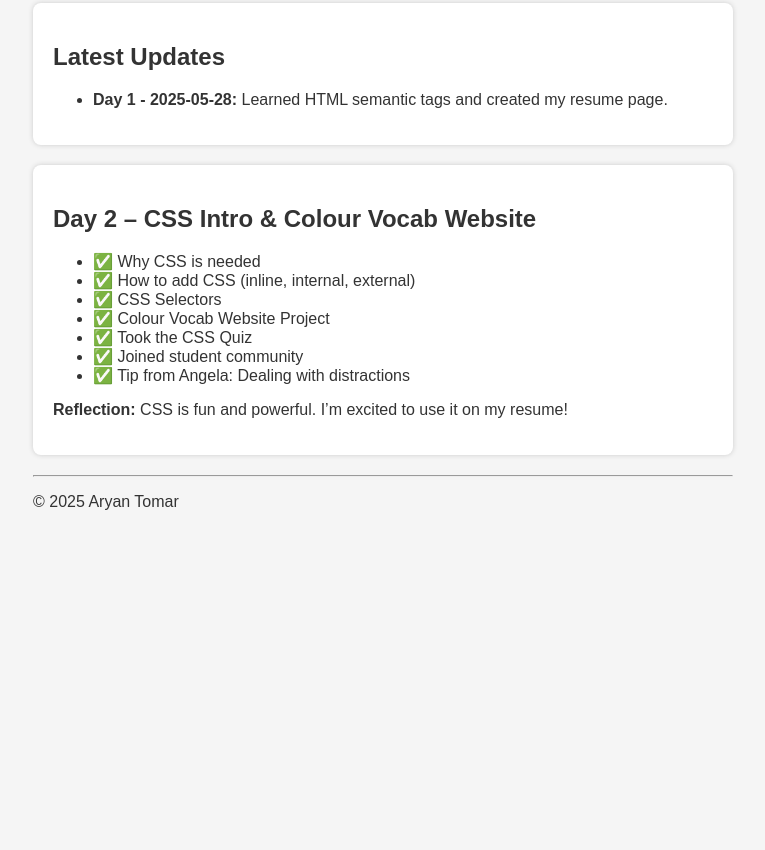
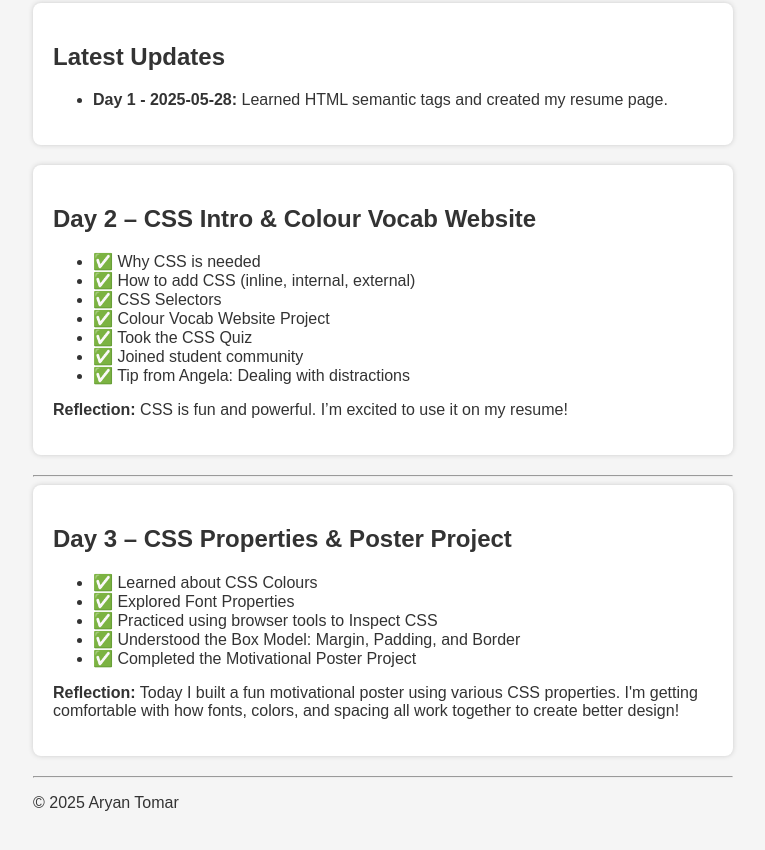
Before and after one commit to aryantomar02/100-days-of-code, a plain HTML site: page index.html in a window 1280 px wide. Shown: the part 328-1178 px from the top of the page, without its empty margins (257-1022 px from the left). Before the commit the page ends 879 px from the top, so only its background shows below. Drawn offline with Linux system fonts and the light colour scheme.

Commit message:
Update index.html

```diff
--- a/index.html
+++ b/index.html
@@ -72,6 +72,19 @@
 </section>
 <hr />
 
+  <section id="day3">
+  <h2>Day 3 – CSS Properties & Poster Project</h2>
+  <ul>
+    <li>✅ Learned about CSS Colours</li>
+    <li>✅ Explored Font Properties</li>
+    <li>✅ Practiced using browser tools to Inspect CSS</li>
+    <li>✅ Understood the Box Model: Margin, Padding, and Border</li>
+    <li>✅ Completed the Motivational Poster Project</li>
+  </ul>
+  <p><strong>Reflection:</strong> Today I built a fun motivational poster using various CSS properties. I'm getting comfortable with how fonts, colors, and spacing all work together to create better design!</p>
+</section>
+<hr />
+
 
   <footer>
     <p>&copy; 2025 Aryan Tomar</p>
```
